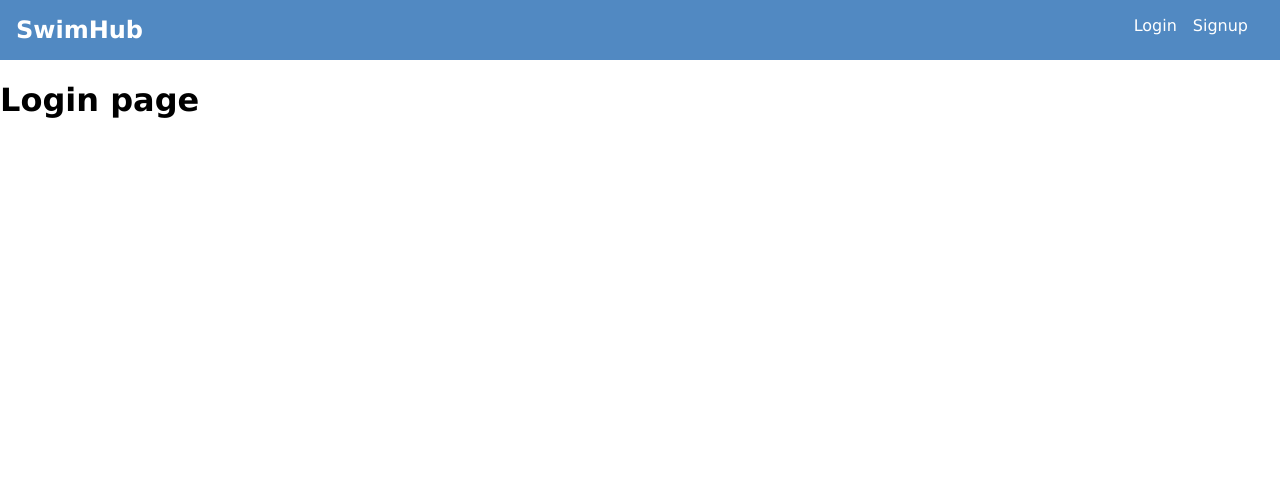
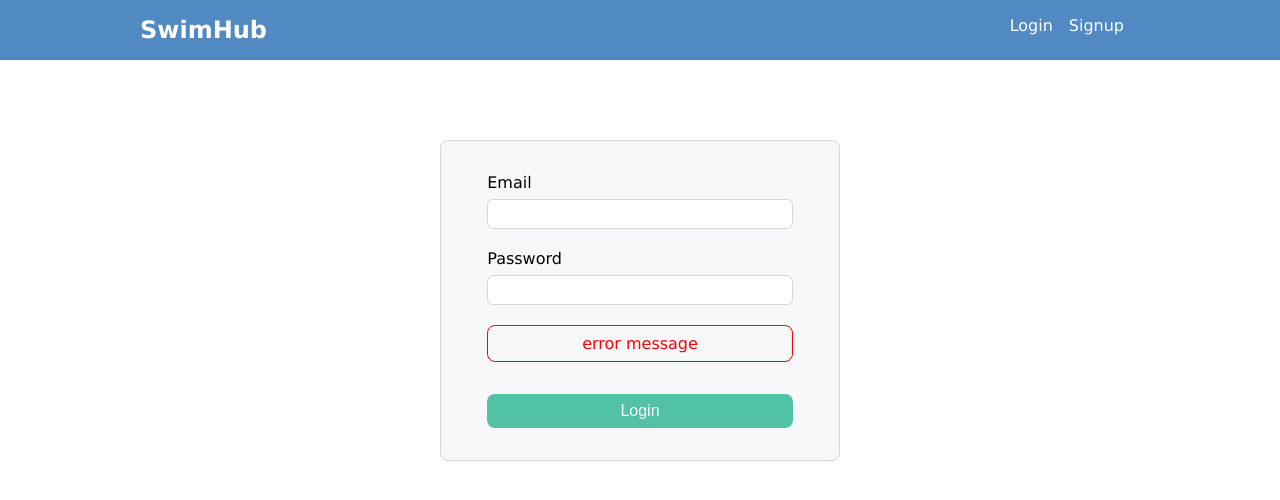
Before and after one commit to WarrenHawker/swim-teacher-repository, a React (Vite) app in the folder client/: page /login in a window 1280 px wide. Shown: the top 500 px of the page. Built offline with nearby package versions, Linux system fonts and the light colour scheme.

Commit message:
styled login form

```diff
--- a/client/src/components/header.jsx
+++ b/client/src/components/header.jsx
@@ -4,15 +4,14 @@ const Header = () => {
   const user = null;
   return (
     <header>
+      <div className='header-inner'>
         <Link to='/'>
           <h2>SwimHub</h2>
         </Link>
 
         {!user ? (
           <nav>
-          <Link to='/login' className='active'>
-            Login
-          </Link>
+            <Link to='/login'>Login</Link>
             <Link to='/signup'>Signup</Link>
           </nav>
         ) : (
@@ -22,6 +21,7 @@ const Header = () => {
             <Link to='/'>Logout</Link>
           </nav>
         )}
+      </div>
     </header>
   );
 };
--- a/client/src/pages/login.jsx
+++ b/client/src/pages/login.jsx
@@ -1,8 +1,36 @@
+import { useState } from 'react';
+
 const Login = () => {
+  const [email, setEmail] = useState('');
+  const [password, setPassword] = useState('');
+  const [error, setError] = useState(null);
+
+  const formSubmitHandler = () => {};
+
   return (
-    <>
-      <h1>Login page</h1>
-    </>
+    <form onSubmit={formSubmitHandler}>
+      <label htmlFor='email'>Email</label>
+      <input
+        type='email'
+        name='email'
+        value={email}
+        onChange={(e) => {
+          setEmail(e.target.value);
+        }}
+      />
+
+      <label htmlFor='password'>Password</label>
+      <input
+        type='password'
+        name='password'
+        value={password}
+        onChange={(e) => {
+          setPassword(e.target.value);
+        }}
+      />
+      <p className='error'>error message</p>
+      <button className='btn btn-primary'>Login</button>
+    </form>
   );
 };
 
--- /dev/null
+++ b/client/src/styles/components/buttons.css
@@ -0,0 +1,16 @@
+.btn {
+    border-radius: 0.5em;
+    padding: 0.5em 2em;
+    display: block;
+    font-size: 16px;
+}
+
+.btn-primary {
+    background-color: var(--color-green);
+    color: #ffffff;
+    border: none;
+}
+
+.btn-secondary {
+
+}
--- /dev/null
+++ b/client/src/styles/components/forms.css
@@ -0,0 +1,40 @@
+form {
+    margin: auto;
+    width: 100%;
+    max-width: 400px;
+    border: 1px solid rgb(208, 215,222);
+    margin-top: 5em;
+    padding: 2em 0.5em;
+    border-radius: 0.5em;
+    background-color: #f6f8fa;
+}
+
+label, input {
+    display: block;
+    width: 80%;
+    margin: auto;
+}
+
+input {
+    margin-top: 0.5em;
+    margin-bottom: 1.5em;
+    border-radius: 0.5em;
+    padding: 0.5em;
+    border: 1px solid rgb(208, 215,222);
+}
+
+form .btn {
+    width: 80%;
+    margin: auto;
+    margin-top: 2em;
+}
+
+.error {
+    color: red;
+    text-align: center;
+    border: 1px solid red;
+    width: 80%;
+    margin: auto;
+    padding: 0.5em;
+    border-radius: 0.5em;
+}
--- a/client/src/styles/components/header.css
+++ b/client/src/styles/components/header.css
@@ -1,19 +1,24 @@
 header {
     background-color: var(--color-blue);
     padding: 1em;
+
+}
+
+.header-inner {
     display: flex;
     justify-content: space-between;
+    max-width: 1000px;
+    margin: auto;
 }
 
 header a {
     text-decoration: none;
-    color: var(--color-white);
+    color: #ffffff;
     margin-right: 1em;
-
 }
 
 header a:hover, header a:focus {
-   color: var(--color-black);
+   color: #000000;
 }
 
 header h2 {
--- a/client/src/styles/index.css
+++ b/client/src/styles/index.css
@@ -1,5 +1,7 @@
 @import url('./components/header.css');
 @import url('./variables/colors.css');
+@import url('./components/forms.css');
+@import url('./components/buttons.css');
 
 *, *::after, *::before {
   box-sizing: border-box;
@@ -7,9 +9,13 @@
 
 body {
   margin: 0;
-  max-width: 1500px;
   font-family: Verdana, Geneva, Tahoma, sans-serif;
   background-color: var(--color-white);
+}
+
+main {
+ max-width: 1000px;
+ margin: auto;
 }
 
 img, iframe, picture {
--- a/client/src/styles/variables/colors.css
+++ b/client/src/styles/variables/colors.css
@@ -1,6 +1,5 @@
 :root {
-    --color-green: #007f80;
+    /* --color-green: #007f80; */
+    --color-green: #51c2a5;
     --color-blue: #5189c2;
-    --color-white: #ffffff;
-    --color-black: #000000;
 }
```
Lines whose indentation alone changed are shown as unchanged.
